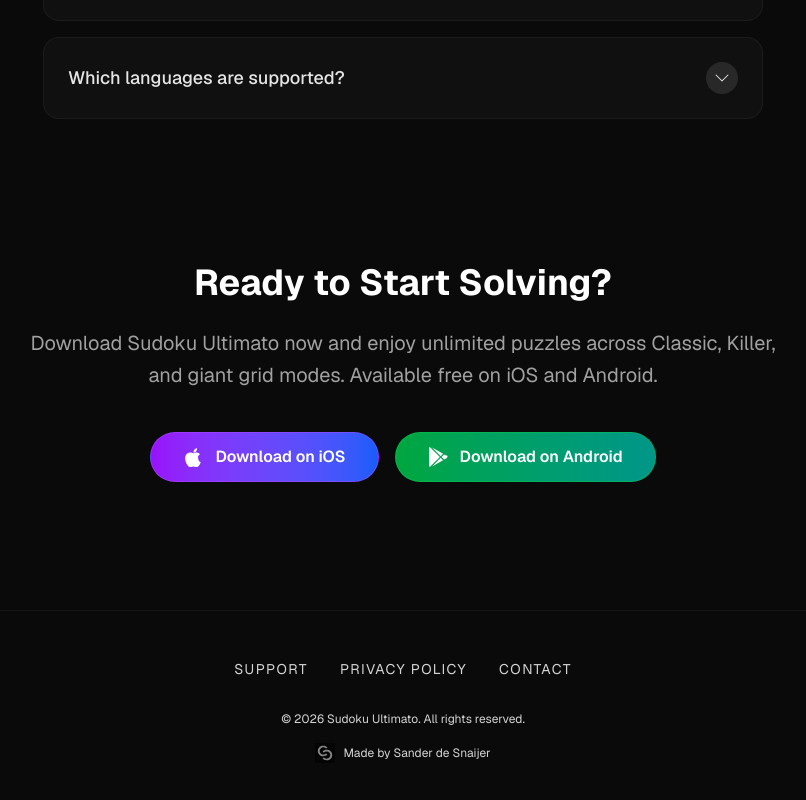
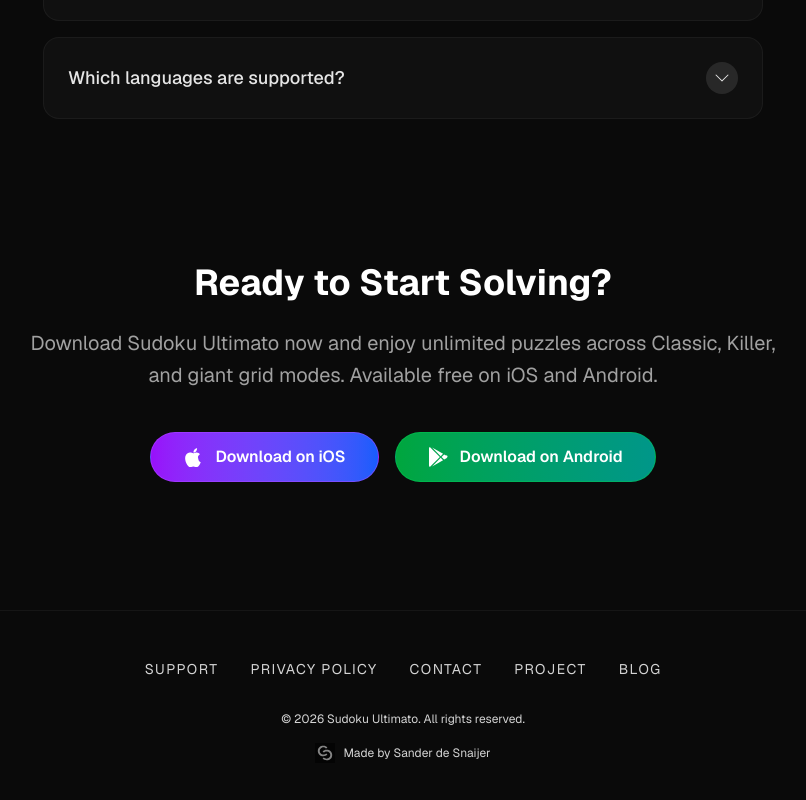
Before and after one commit to sanderdesnaijer/sudoku-ultimato-website, a Next.js app: page / in a window 1280 px wide. Shown: the part 8644-9444 px from the top of the page, without its empty margins (237-1043 px from the left). Built offline with nearby package versions, Linux system fonts and the light colour scheme; no server answers.

Commit message:
chore: updated readme and footer

```diff
--- a/app/components/HomePage.tsx
+++ b/app/components/HomePage.tsx
@@ -720,6 +720,22 @@
           >
             {t.footer.contact}
           </a>
+          <a
+            href="https://sanderdesnaijer.com/projects/sudoku-ultimato"
+            target="_blank"
+            rel="noopener noreferrer"
+            className="text-neutral-300 hover:text-white transition-colors text-sm uppercase tracking-widest"
+          >
+            Project
+          </a>
+          <a
+            href="https://sanderdesnaijer.com/blog/building-multilanguage-sudoku-app-flutter"
+            target="_blank"
+            rel="noopener noreferrer"
+            className="text-neutral-300 hover:text-white transition-colors text-sm uppercase tracking-widest"
+          >
+            Blog
+          </a>
         </nav>
         <p className="text-neutral-300 text-xs">{t.footer.rights}</p>
         <a
```
Also changed, not shown: 1 other file (tests, documents, lock files or other folders).
